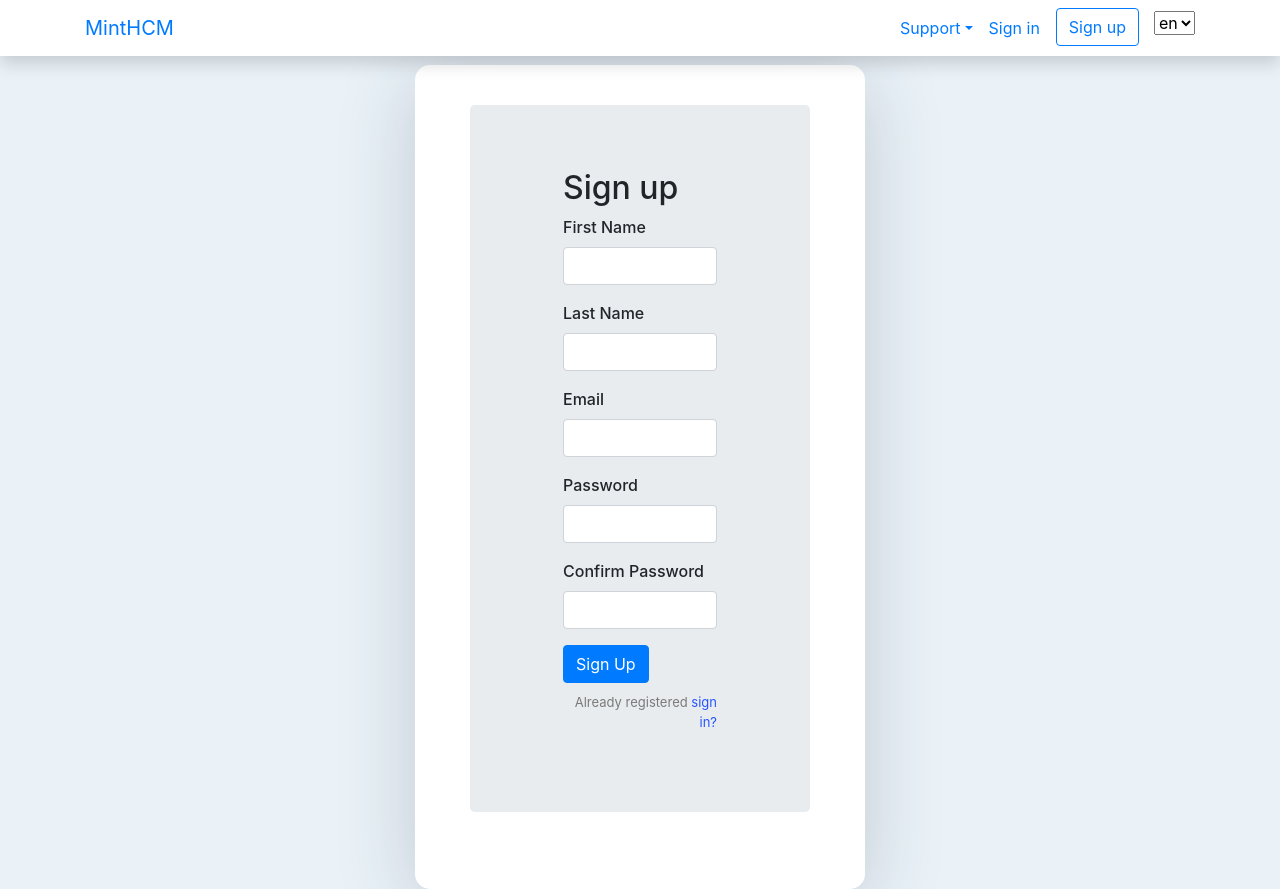
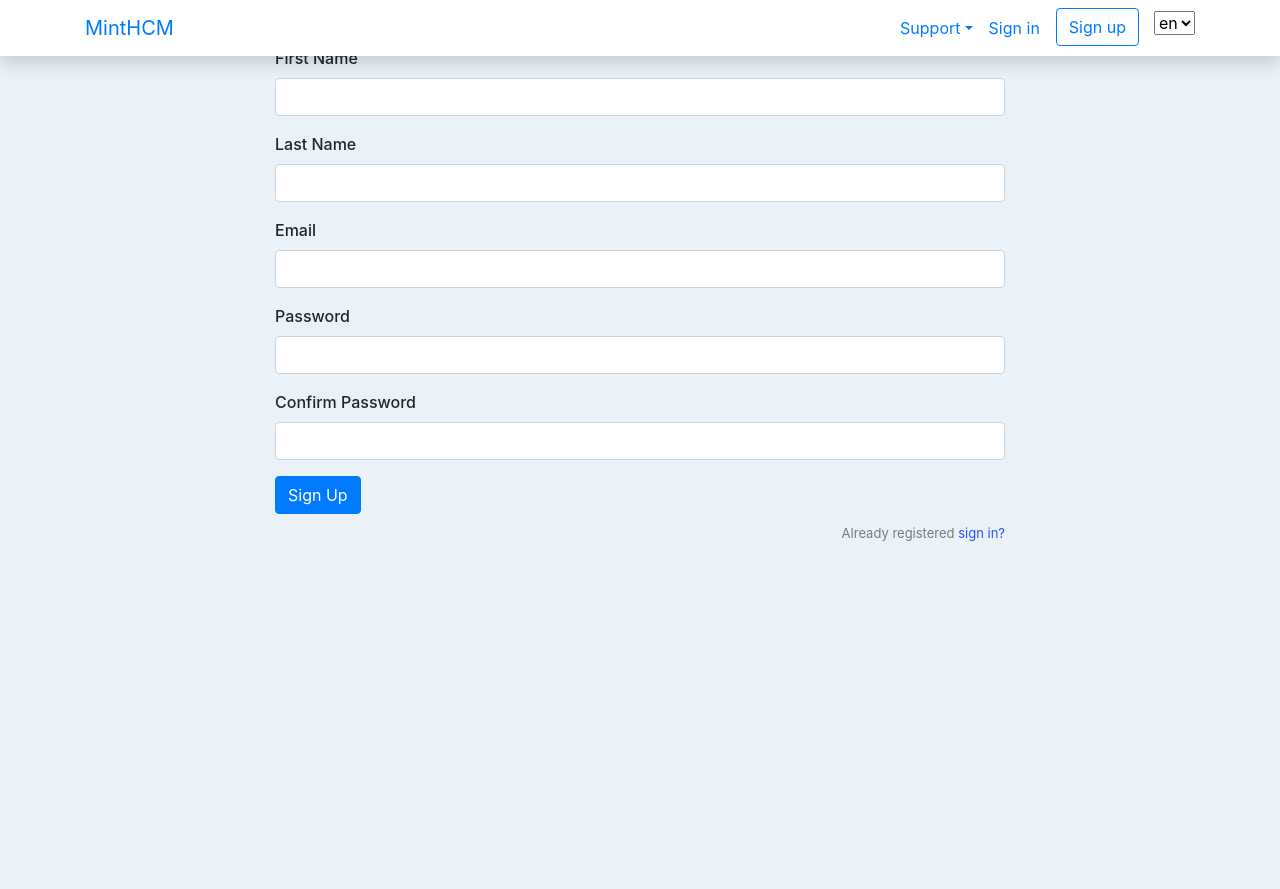
Before and after one commit to MintHcmDemo/frontend-vue-project, a Vue app: page / in a window 1280 px wide. After the commit the page ends 800 px from the top, so only its background shows below. Built offline with nearby package versions, Linux system fonts and the light colour scheme; what vue-resource, vue-session would draw is missing.

Commit message:
Update Signup.vue

```diff
--- a/src/components/Signup.vue
+++ b/src/components/Signup.vue
@@ -1,25 +1,24 @@
+
    <template>
-    <div class="vertical-center" style="margin-top:6%">
-         <div class="inner-block">
-            <div class="jumbotron ">
-                <div class="container ">
+ <div class="vue-tempalte">
+        <div class="container">
             <div class="row">
                 <div class="col-sm-8 offset-sm-2">
                     <div>
-                                <h2>{{$t('signup-msg')}}</h2>
+                        <h2>Sign Up</h2>
                         <form @submit.prevent="handleSubmit">
                             <div class="form-group">
-                                        <label for="firstName">{{$t('first-name')}}</label>
+                                <label for="firstName">First Name</label>
                                 <input type="text" v-model="user.firstName" id="firstName" name="firstName" class="form-control" :class="{ 'is-invalid': submitted && $v.user.firstName.$error }" />
                                 <div v-if="submitted && !$v.user.firstName.required" class="invalid-feedback">First Name is required</div>
                             </div>
                             <div class="form-group">
-                                        <label for="lastName">{{$t('last-name')}}</label>
+                                <label for="lastName">Last Name</label>
                                 <input type="text" v-model="user.lastName" id="lastName" name="lastName" class="form-control" :class="{ 'is-invalid': submitted && $v.user.lastName.$error }" />
                                 <div v-if="submitted && !$v.user.lastName.required" class="invalid-feedback">Last Name is required</div>
                             </div>
                             <div class="form-group">
-                                        <label for="email">{{$t('email')}}</label>
+                                <label for="email">Email</label>
                                 <input type="email" v-model="user.email" id="email" name="email" class="form-control" :class="{ 'is-invalid': submitted && $v.user.email.$error }" />
                                 <div v-if="submitted && $v.user.email.$error" class="invalid-feedback">
                                     <span v-if="!$v.user.email.required">Email is required</span>
@@ -27,7 +26,7 @@
                                 </div>
                             </div>
                             <div class="form-group">
-                                        <label for="password">{{$t('password')}}</label>
+                                <label for="password">Password</label>
                                 <input type="password" v-model="user.password" id="password" name="password" class="form-control" :class="{ 'is-invalid': submitted && $v.user.password.$error }" />
                                 <div v-if="submitted && $v.user.password.$error" class="invalid-feedback">
                                     <span v-if="!$v.user.password.required">Password is required</span>
@@ -35,7 +34,7 @@
                                 </div>
                             </div>
                             <div class="form-group">
-                                        <label for="confirmPassword">{{$t('confirm-password')}}</label>
+                                <label for="confirmPassword">Confirm Password</label>
                                 <input type="password" v-model="user.confirmPassword" id="confirmPassword" name="confirmPassword" class="form-control" :class="{ 'is-invalid': submitted && $v.user.confirmPassword.$error }" />
                                 <div v-if="submitted && $v.user.confirmPassword.$error" class="invalid-feedback">
                                     <span v-if="!$v.user.confirmPassword.required">Confirm Password is required</span>
@@ -60,15 +59,12 @@
         </div>
 
     </div>
-        </div>
-    </div>
-
 </template>
 
 <script>
     import { required, email, minLength, sameAs } from "vuelidate/lib/validators";
-    import { REGISTER_ADDRESS } from '@/constants.js'
     export default {
+        name:"app",
         data() {
             return {
                 msg: "",
@@ -78,10 +74,10 @@
                     password : "",
                     firstName : "",
                     lastName : "",
-                    mobileNo : ""
+                    confirmPassword : ""
                 },
                 submitted: false
-            }
+            };
         },
 
         validations: {
@@ -111,17 +107,17 @@
             {
 
                 if (this.user.email) {
-                this.$http.post(REGISTER_ADDRESS,this.user, {"content-type": "application/json" })
+                this.$http.post("http://localhost:8081/register",this.user, {"content-type": "application/json" })
                     .then(function(response){
-                    console.log(response);
-                    this.msg=JSON.parse(response.bodyText).msg
+                    console.log(response.bodyText);
+                    this.msg=response.bodyText
                     })
                     .catch(e => {
-                        this.msg=JSON.parse(e.bodyText).msg;
+                        this.msg=e.bodyText;
                         console.log(e); })
                 }
 
             }
         }
-    }
+    };
 </script>
```
Lines whose indentation alone changed are shown as unchanged.
